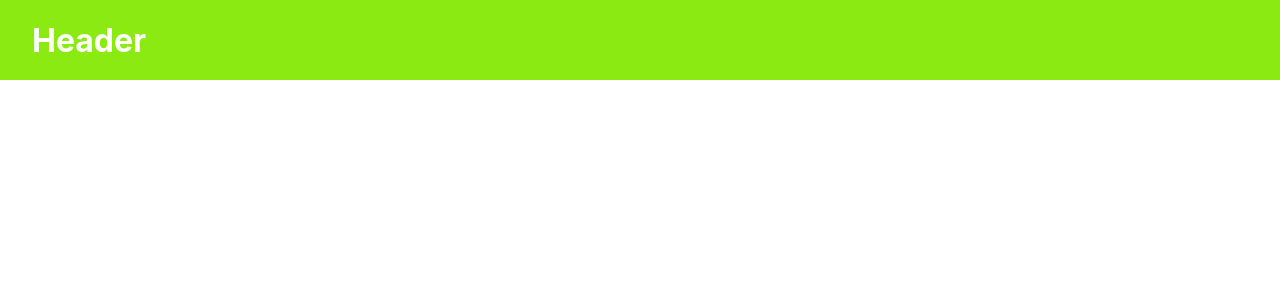
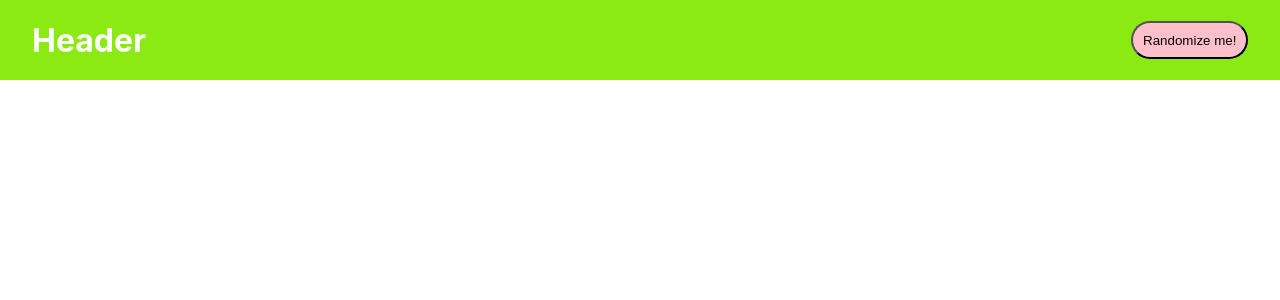
Before and after one commit to OliviaIsberg/Miniprojekt, a React (Create React App) app: page / in a window 1280 px wide. Shown: the top 300 px of the page. Built offline with nearby package versions, Linux system fonts and the light colour scheme.

Commit message:
Created button for fetch random drink api

```diff
--- a/src/components/Header.css
+++ b/src/components/Header.css
@@ -1,13 +1,14 @@
 .headerContainer {
   background-color: #8bea12;
   height: 5rem;
-  width: 100%;
+  max-width: 100%;
   display: flex;
   align-items: center;
+  justify-content: space-between;
+  padding: 0 2rem;
 }
 
 .headerHeading {
   margin: 0;
   color: white;
-  padding: 0 2rem;
 }
--- a/src/components/Header.tsx
+++ b/src/components/Header.tsx
@@ -1,10 +1,12 @@
 import './Header.css';
+import GetRandomDrink from './RandomDrink';
 function Header() {
     return(
         <div className="headerContainer">
             <header>
                 <h1 className='headerHeading'>Header</h1>
             </header>
+                <GetRandomDrink/>
         </div>
     )
 }
--- a/src/components/RandomDrink.css
+++ b/src/components/RandomDrink.css
@@ -1,3 +1,5 @@
-.randomButton{
-    background-color: pink;
+.randomButton {
+  background-color: pink;
+  border-radius: 10rem;
+  padding: 0.6rem;
 }
--- a/src/components/RandomDrink.tsx
+++ b/src/components/RandomDrink.tsx
@@ -1,13 +1,25 @@
-import React from "react";
-import { Routes } from "react-router-dom";
+import React, { } from "react";
+import './RandomDrink.css';
 
-function GetRandomDrink() {
-    return(
+
+const GetRandomDrink = () => {
+    function handle(event: React.MouseEvent<HTMLButtonElement>) {
+        fetch(`https://thecocktaildb.com/api/json/v1/1/random.php`)
+        .then((res) => {
+            return res.json()
+          })
+          .then((data) => {
+              console.log(data);
+          })
+    }
+
+    return (
         // Display in header component.
         //Here should be <NavButton/> that fetches API,
         //reroutes to BigDrinkCard with a randomized search
-        <button className="randomButton">Randomize me!</button>
-        )
+        <button onClick={handle} className="randomButton">Randomize me!</button>
+
+    )
 }
 
 export default GetRandomDrink;
```
